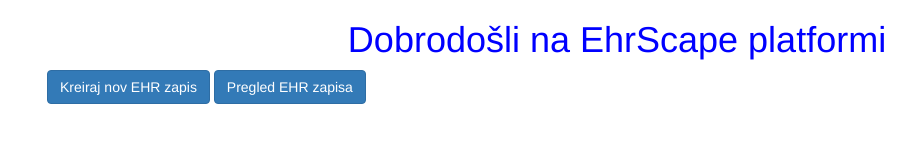
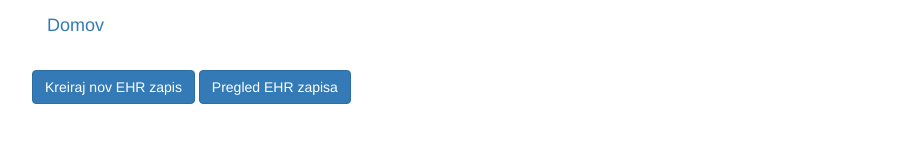
Before and after one commit to Denten7/oisdn4, a plain HTML site: page index.html in a window 1280 px wide. Shown: the whole page, without its empty margins (38-953 px from the left). Drawn offline with nearby package versions, Linux system fonts and the light colour scheme.

Commit message:
Sprememba1

```diff
--- a/index.html
+++ b/index.html
@@ -11,17 +11,19 @@
     <body>
 
       <div class="container">
-        <div class="wide-layout developers light">
-          <div class="sec bg_gray center" id="secure_api">
-            <div class="w960 container">
-              <center><h1 style= "color:blue">Dobrodošli na EhrScape platformi</h1></center>
-              <div class="buttons">
-                <a href="index1.html" class="btn btn-primary">Kreiraj nov EHR zapis</a>
-                <a href="index2.html" class="btn btn-primary">Pregled EHR zapisa</a>
-              </div>
-            </div>
+        <div class="wrapper">
+          <div class="titlebar">
+            <a class="navbar-brand" href="index.html">
+              Domov
+            </a>
           </div>
+
         </div>
+       <center><h1 style= "color:white">Dobrodošli na EhrScape platformi</h1></center>
+         <div class="buttons">
+           <a href="index1.html" class="btn btn-primary">Kreiraj nov EHR zapis</a>
+            <a href="index2.html" class="btn btn-primary">Pregled EHR zapisa</a>
+         </div>
 
 
 
```
Also changed, not shown: .c9/metadata/workspace/index.html, 2 other files.
